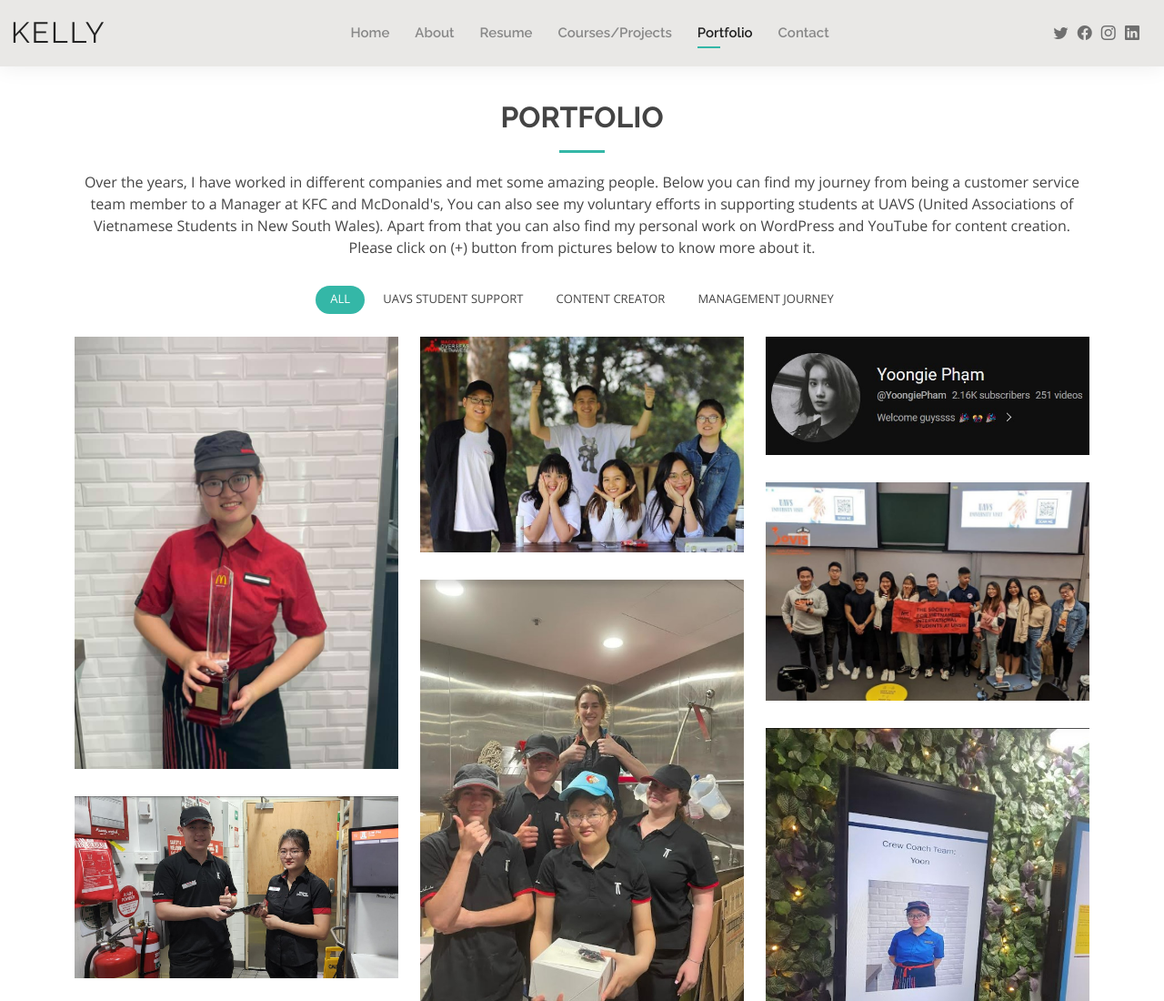
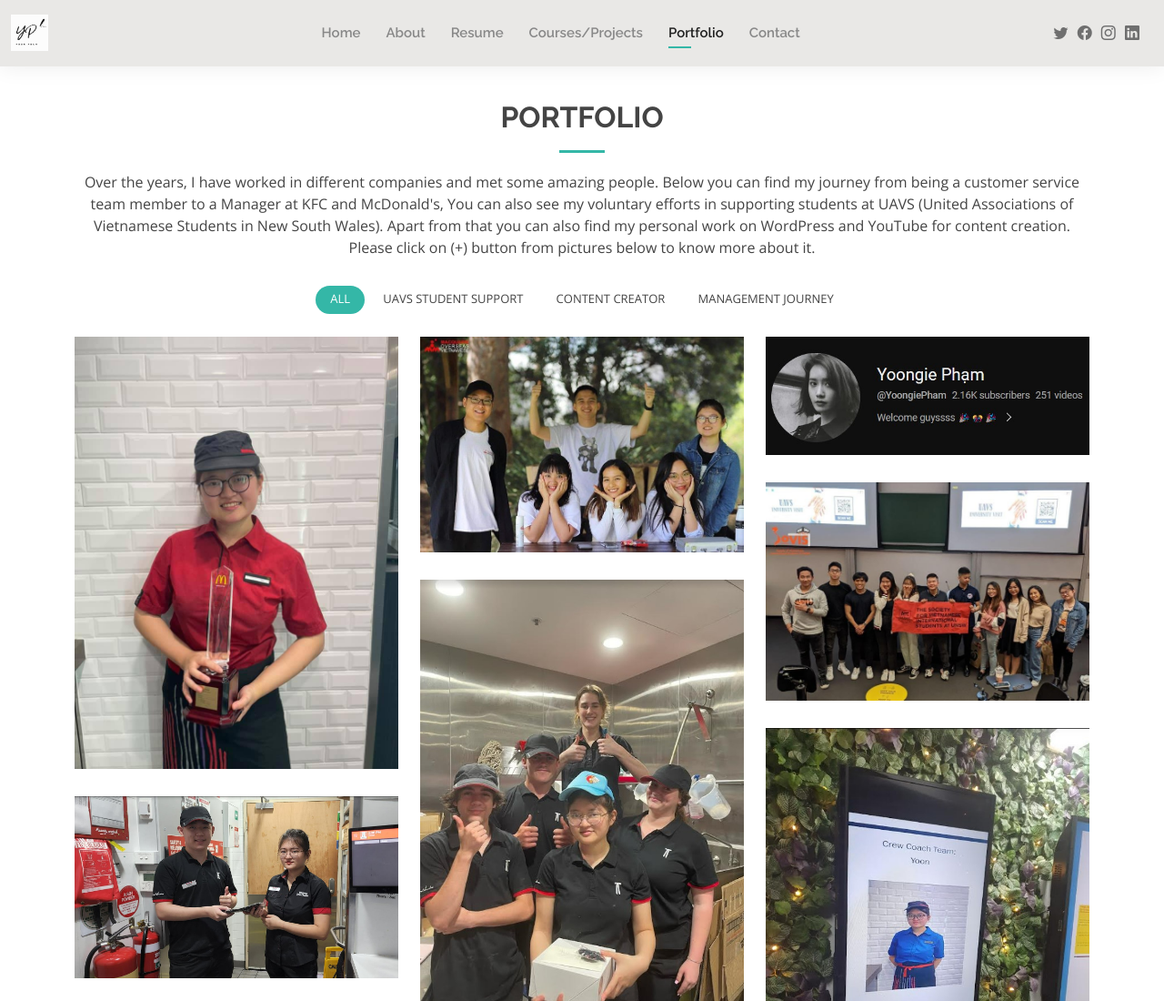
Before and after one commit to ShresPrashan/Yoon-Portfolio, a plain HTML site: page portfolio.html in a window 1280 px wide. Shown: the top 1100 px of the page at 91% size. Drawn offline with nearby package versions, Linux system fonts and the light colour scheme.

Commit message:
portfolio logo fix

```diff
--- a/portfolio.html
+++ b/portfolio.html
@@ -42,10 +42,9 @@
   <header id="header" class="fixed-top">
     <div class="container-fluid d-flex justify-content-between align-items-center">
 
-      <h1 class="logo me-auto me-lg-0"><a href="index.html">Kelly</a></h1>
+      <!-- <h1 class="logo me-auto me-lg-0"><a href="index.html">YP</a></h1>-->
       <!-- Uncomment below if you prefer to use an image logo -->
-      <!-- <a href="index.html" class="logo"><img src="assets/img/logo.png" alt="" class="img-fluid"></a>-->
-
+      <a href="index.html" class="logo"><img src="assets/img/logo.png" alt="" class="img-fluid"></a>
       <nav id="navbar" class="navbar order-last order-lg-0">
         <ul>
           <li><a href="index.html">Home</a></li>
```
